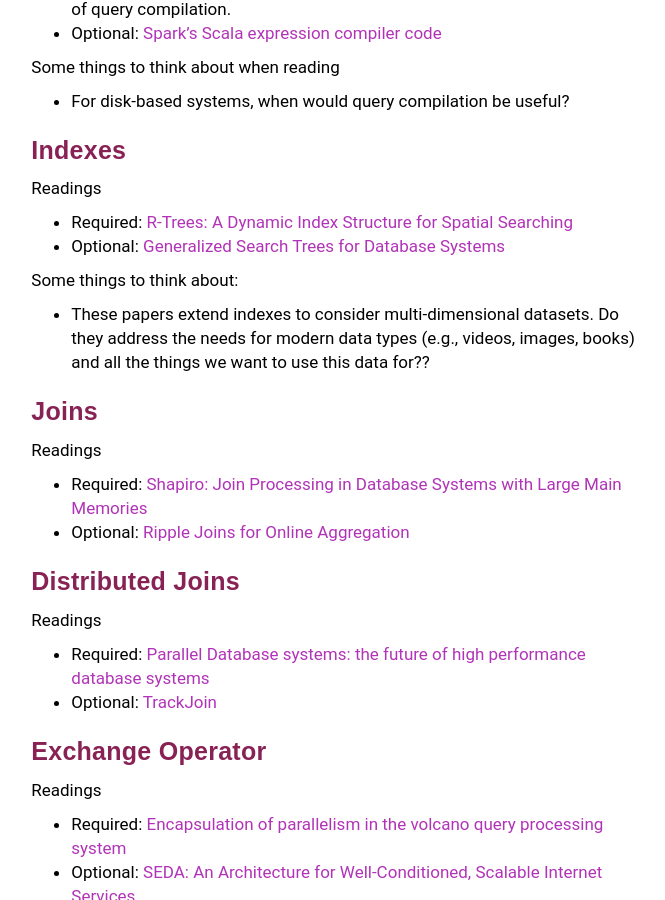
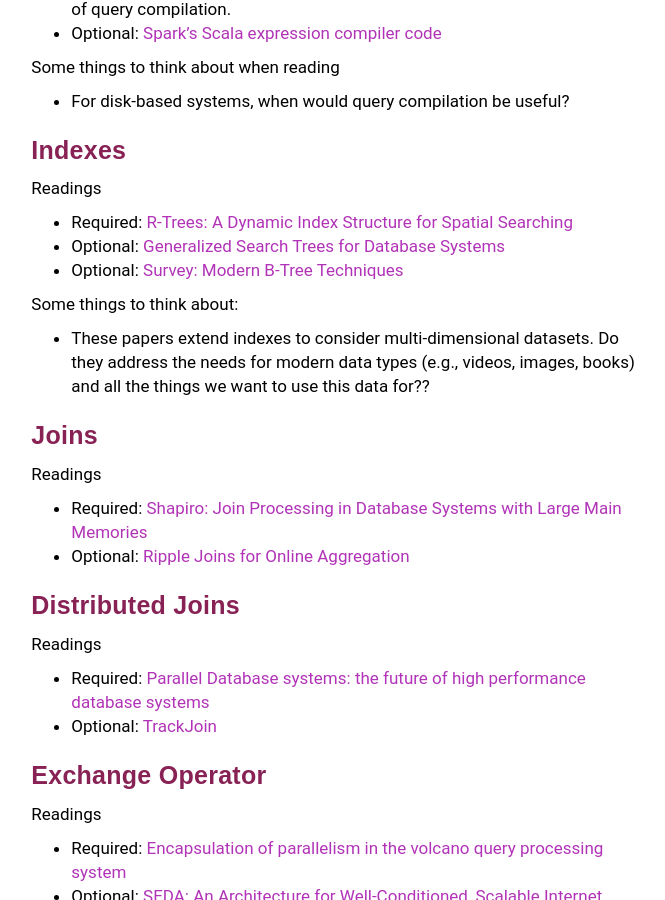
Before and after one commit to wzao1515/w6113.github.io, a Jekyll site: the page built from reviews.md, in a window 1280 px wide and 900 px high, scrolled down 2964 px. Shown: the whole window, without its empty margins (293-958 px from the left). Built offline with Jekyll 4.4.1, drawn with Linux system fonts in a browser that asks for light colours; our own code applies the rules of GitHub Pages for plain Markdown files.

Commit message:
updated website

```diff
--- a/reviews.md
+++ b/reviews.md
@@ -139,6 +139,7 @@ Readings
 
 * Required: [R-Trees: A Dynamic Index Structure for Spatial Searching](./files/papers/rtree-gut84.pdf)
 * Optional: [Generalized Search Trees for Database Systems](./files/papers/gist-vldb95.pdf)
+* Optional: [Survey: Modern B-Tree Techniques](./files/papers/btreesurvey-graefe.pdf)
 
 Some things to think about:
 
```
Also changed, not shown: 1 other file.
